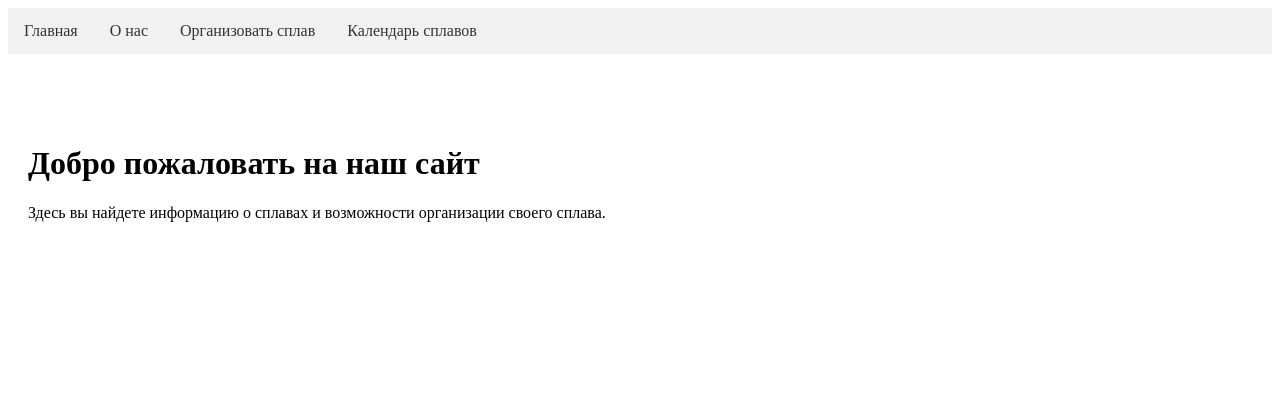
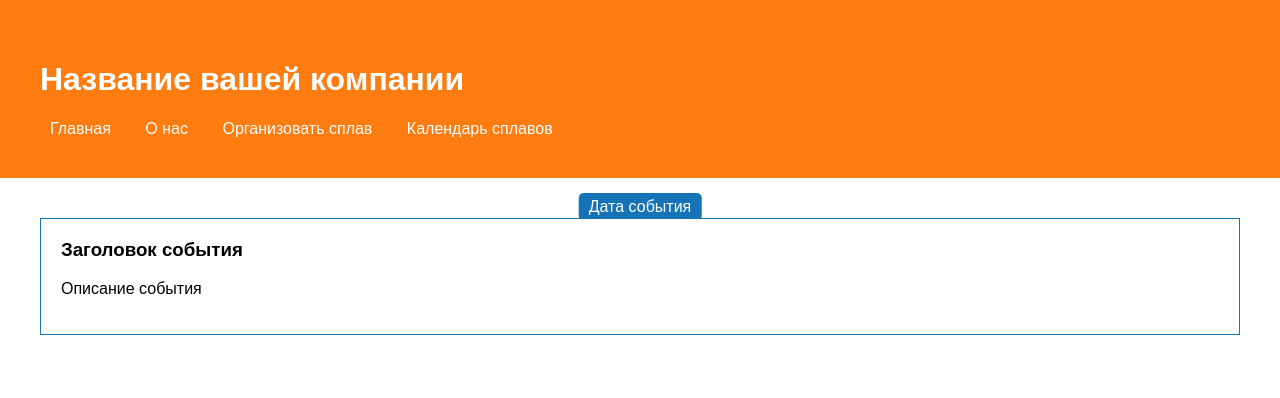
Before and after one commit to Merlin-only/Merlin-only.github.io, a plain HTML site: page index.html in a window 1280 px wide. Drawn offline with Linux system fonts and the light colour scheme.

Commit message:
Update index.html

```diff
--- a/index.html
+++ b/index.html
@@ -1,54 +1,41 @@
 <!DOCTYPE html>
-<html>
+<html lang="en">
 <head>
   <meta charset="UTF-8">
-  <title>Мой сайт</title>
-  <style>
-    /* Стили для меню */
-    ul.menu {
-      list-style-type: none;
-      margin: 0;
-      padding: 0;
-      background-color: #f1f1f1;
-      overflow: hidden;
-    }
-
-    ul.menu li {
-      float: left;
-    }
-
-    ul.menu li a {
-      display: block;
-      color: #333;
-      text-align: center;
-      padding: 14px 16px;
-      text-decoration: none;
-    }
-
-    ul.menu li a:hover {
-      background-color: #ddd;
-    }
-
-    /* Стили для основного контента */
-    .content {
-      margin-top: 50px;
-      padding: 20px;
-    }
-  </style>
+  <meta name="viewport" content="width=device-width, initial-scale=1.0">
+  <title>Главная страница</title>
+  <link rel="stylesheet" href="styles.css">
 </head>
 <body>
-  <!-- Меню -->
-  <ul class="menu">
-    <li><a href="#">Главная</a></li>
-    <li><a href="#">О нас</a></li>
-    <li><a href="#">Организовать сплав</a></li>
-    <li><a href="#">Календарь сплавов</a></li>
-  </ul>
+  <header>
+    <div class="container">
+      <h1>Название вашей компании</h1>
+      <nav>
+        <ul>
+          <li><a href="#">Главная</a></li>
+          <li><a href="#">О нас</a></li>
+          <li><a href="#">Организовать сплав</a></li>
+          <li><a href="#">Календарь сплавов</a></li>
+        </ul>
+      </nav>
+    </div>
+  </header>
 
-  <!-- Основной контент -->
-  <div class="content">
-    <h1>Добро пожаловать на наш сайт</h1>
-    <p>Здесь вы найдете информацию о сплавах и возможности организации своего сплава.</p>
+  <div class="container">
+    <section class="timeline">
+      <div class="timeline-item">
+        <div class="timeline-date">Дата события</div>
+        <div class="timeline-content">
+          <h3>Заголовок события</h3>
+          <p>Описание события</p>
+        </div>
+      </div>
+
+      <!-- Добавьте другие элементы timeline-item по аналогии -->
+
+    </section>
   </div>
+
+  <script src="script.js"></script>
 </body>
 </html>
```
